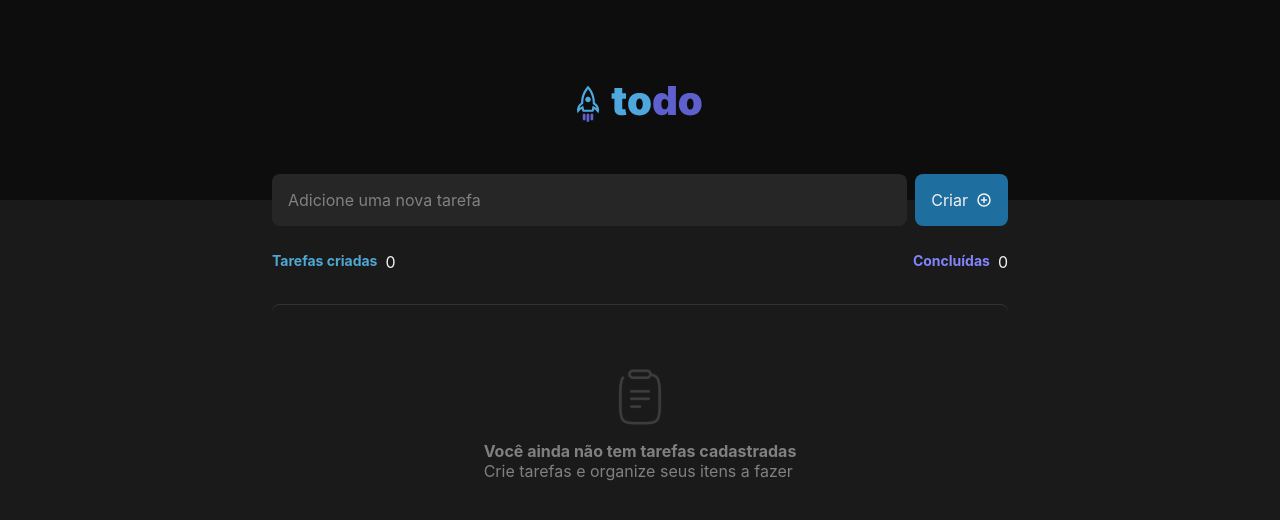
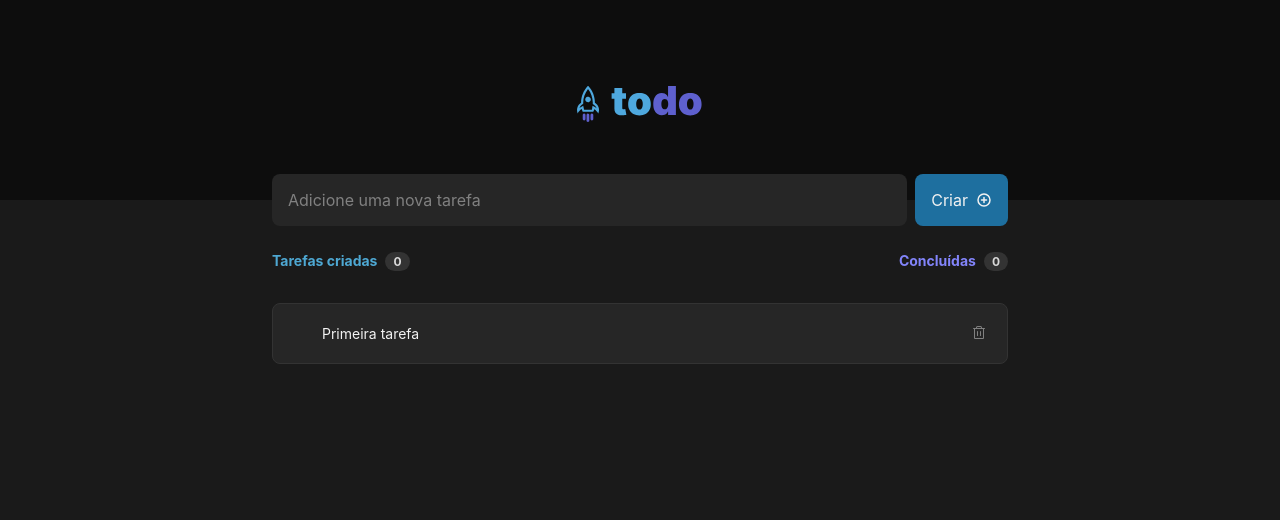
Before and after one commit to LeonardoPilatti/to-do-list, a React (Vite) app: page / in a window 1280 px wide. Shown: the top 520 px of the page. Built offline with nearby package versions, Linux system fonts and the light colour scheme.

Commit message:
add item task

```diff
--- /dev/null
+++ b/global.d.ts
@@ -0,0 +1,4 @@
+declare module '*.css' {
+  const content: { [className: string]: string };
+  export default content;
+}
--- a/src/App.tsx
+++ b/src/App.tsx
@@ -6,9 +6,18 @@
 import { AddTask } from './components/Task/AddTask';
 import { Header as TaskHeader } from './components/Task/Header';
 import { Empty } from './components/Task/Empty';
+import { Item } from './components/Task/Item';
 
-function App() {
-  const [count, setCount] = useState(0);
+export interface ITask {
+  id: number;
+  text: string;
+  completed: boolean;
+}
+
+export function App() {
+  const [tasks, setTasks] = useState([
+    { id: 1, text: 'Primeira tarefa', completed: false },
+  ]);
 
   return (
     <main>
@@ -16,10 +25,16 @@
       <section className={S.container}>
         <AddTask />
         <TaskHeader />
-        <Empty />
+        {tasks.length > 0 ? (
+          <div>
+            {tasks.map((task) => (
+              <Item task={task} />
+            ))}
+          </div>
+        ) : (
+          <Empty />
+        )}
       </section>
     </main>
   );
 }
-
-export default App;
--- a/src/components/Task/AddTask/AddTask.module.css
+++ b/src/components/Task/AddTask/AddTask.module.css
@@ -19,7 +19,7 @@
 
   input:hover,
   input:focus {
-    border: 1px solid var(--purple-dark);
+    outline: 1px solid var(--purple-dark);
   }
 
   button {
--- a/src/components/Task/Header/Header.module.css
+++ b/src/components/Task/Header/Header.module.css
@@ -16,5 +16,14 @@
     .purple {
       color: var(--purple);
     }
+
+    span {
+      font-size: 0.75rem;
+      color: var(--gray-200);
+      font-weight: bold;
+      background-color: var(--gray-400);
+      border-radius: 9999px;
+      padding: 0.125rem 0.5rem;
+    }
   }
 }
--- /dev/null
+++ b/src/components/Task/Item/Item.module.css
@@ -0,0 +1,92 @@
+.container {
+  display: flex;
+  flex: 1;
+  gap: 0.75rem;
+
+  align-items: center;
+  justify-content: space-between;
+
+  padding: 1rem;
+  border-radius: 8px;
+
+  background-color: var(--gray-500);
+  border: 1px solid var(--gray-400);
+}
+
+.container div {
+  display: flex;
+}
+
+.container label {
+  display: flex;
+  padding: 3px;
+  align-items: center;
+  gap: 0.75rem;
+}
+
+.container label input[type='checkbox'] {
+  display: none;
+}
+
+.checkbox {
+  border-radius: 100%;
+  height: 1.125rem;
+  width: 1.125rem;
+
+  transition: 0.2s all;
+
+  display: flex;
+  align-items: center;
+  justify-content: center;
+}
+
+.checkbox-unchecked:hover {
+  background-color: rgba(30, 111, 159, 0.2);
+}
+
+.checkbox-checked {
+  border: 2px solid var(--purple-dark);
+  background-color: var(--purple-dark);
+}
+
+.checkbox-checked:hover {
+  border: 2px solid var(--purple);
+  background-color: var(--purple);
+}
+
+.paragraph {
+  font-size: 0.875rem;
+  line-height: 140%;
+  user-select: none;
+
+  transition: 0.2s all;
+}
+
+.paragraph-checked {
+  text-decoration: line-through;
+  color: var(--gray-300);
+}
+
+.container button {
+  border: none;
+  background-color: transparent;
+  border-radius: 4px;
+
+  padding: 5px 4px 2px 4px;
+
+  transition: 0.2s background-color;
+}
+
+.container button line,
+.container button path {
+  transition: 0.2s fill;
+}
+
+.container button:hover {
+  background-color: var(--gray-400);
+}
+
+.container button:hover line,
+.container button:hover path {
+  fill: var(--danger);
+}
--- /dev/null
+++ b/src/components/Task/Item/index.tsx
@@ -0,0 +1,35 @@
+import { Check, Trash } from '@phosphor-icons/react';
+import * as S from './Item.module.css';
+import { ITask } from '../../../App';
+
+interface IItem {
+  task: ITask;
+}
+
+export const Item = ({ task }: IItem) => {
+  const checkboxCheckedClassname = task.completed
+    ? S['checkbox-checked']
+    : S['checkbox-unchecked'];
+  const paragraphCheckedClassname = task.completed
+    ? S['paragraph-checked']
+    : '';
+
+  return (
+    <div className={S.container}>
+      <div>
+        <label htmlFor="checkbox">
+          <input type="checkbox" readOnly checked={task.completed} />
+          <span className={`${S.checkbox} ${checkboxCheckedClassname}`}>
+            {task.completed && <Check size={12} />}
+          </span>
+          <p className={`${S.paragraph} ${paragraphCheckedClassname}`}>
+            {task.text}
+          </p>
+        </label>
+      </div>
+      <button>
+        <Trash size={16} color="#808080" />
+      </button>
+    </div>
+  );
+};
```
Also changed, not shown: src/main.tsx (+6 -6 lines).
